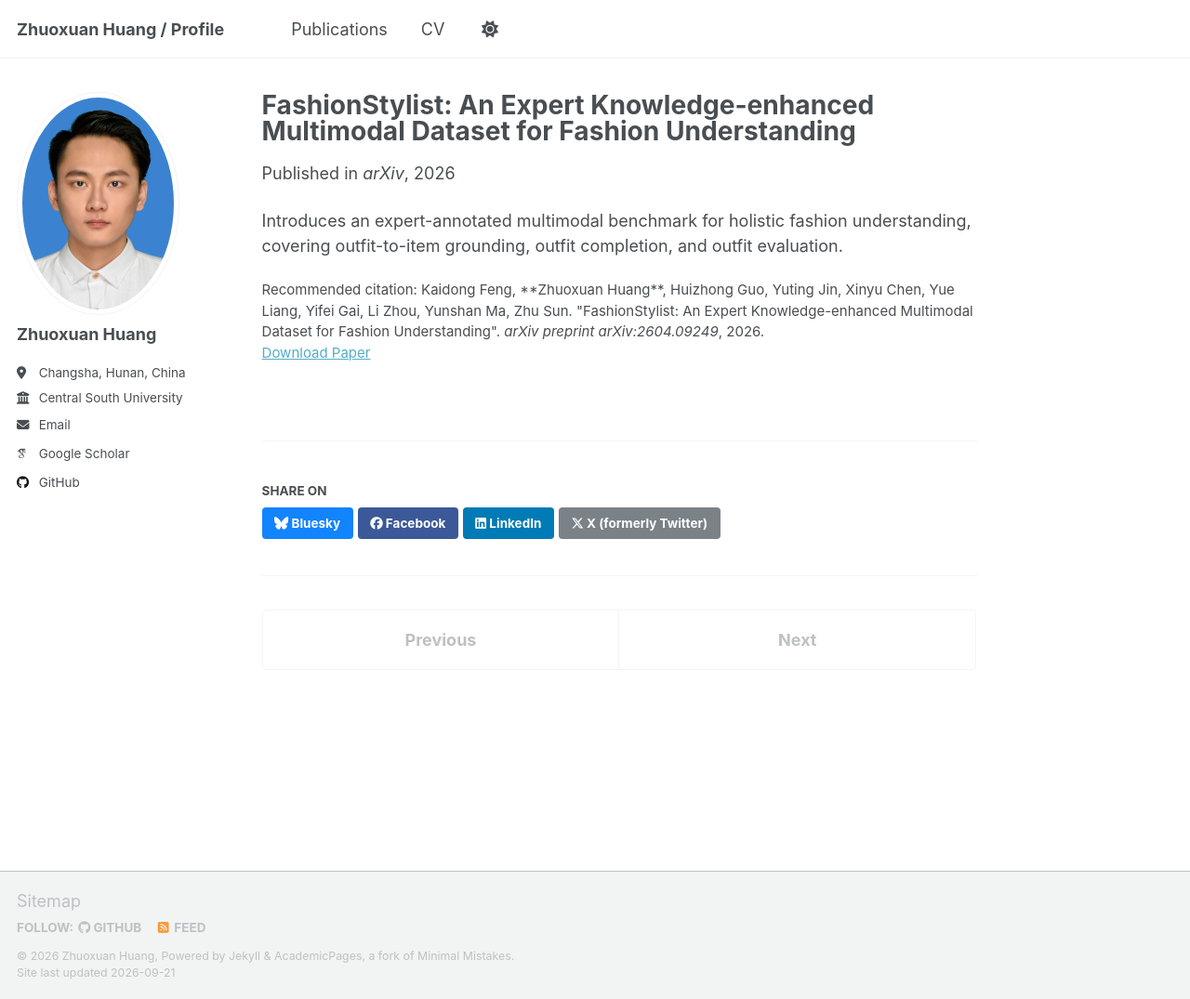
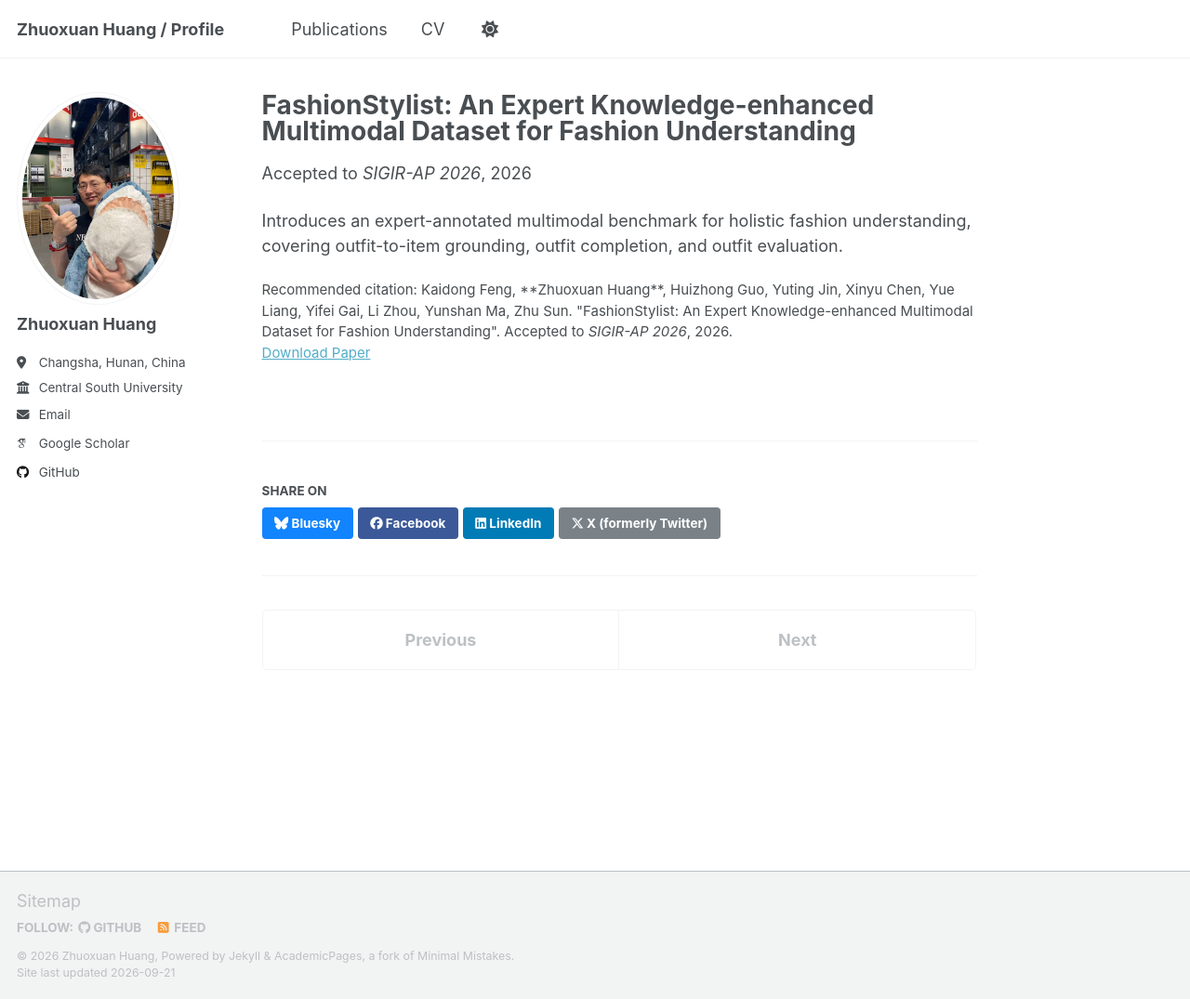
Before and after one commit to zelo2/zelo2.github.io, a Jekyll site: the page built from _publications/2026-04-10-fashionstylist-fashion-understanding.md, in a window 1280 px wide and 1075 px high. Shown: the whole window at 93% size. Built offline with Jekyll 4.4.1, drawn with Linux system fonts in a browser that asks for light colours; some web fonts are replaced; a script that is not in the unit is left out.

Commit message:
Update profile photo and FashionStylist SIGIR-AP acceptance

```diff
--- a/_config.yml
+++ b/_config.yml
@@ -23,7 +23,7 @@ repository               : "zelo2/zelo2.github.io"
 #               Additional customization can be done by editing /_includes/author-profile.html
 author:
   # Biographic information
-  avatar           : "personal_photo/hzx.png"
+  avatar           : "personal_photo/hzx-20260920.jpg"
   name             : "Zhuoxuan Huang"
   pronouns         : # example: "she/her"
   bio              : ""
--- a/_publications/2026-04-10-fashionstylist-fashion-understanding.md
+++ b/_publications/2026-04-10-fashionstylist-fashion-understanding.md
@@ -1,14 +1,14 @@
 ---
 title: "FashionStylist: An Expert Knowledge-enhanced Multimodal Dataset for Fashion Understanding"
 collection: publications
-category: preprints
+category: conferences
 permalink: /publication/2026-fashionstylist-fashion-understanding
 date: 2026-04-10
-status: preprint
-venue: "arXiv"
+status: accepted
+venue: "SIGIR-AP 2026"
 paperurl: "https://arxiv.org/abs/2604.09249"
 excerpt: 'Expert-annotated multimodal dataset for holistic fashion understanding across grounding, completion, and outfit evaluation tasks.'
-citation: 'Kaidong Feng, **Zhuoxuan Huang**, Huizhong Guo, Yuting Jin, Xinyu Chen, Yue Liang, Yifei Gai, Li Zhou, Yunshan Ma, Zhu Sun. "FashionStylist: An Expert Knowledge-enhanced Multimodal Dataset for Fashion Understanding". <i>arXiv preprint arXiv:2604.09249</i>, 2026.'
+citation: 'Kaidong Feng, **Zhuoxuan Huang**, Huizhong Guo, Yuting Jin, Xinyu Chen, Yue Liang, Yifei Gai, Li Zhou, Yunshan Ma, Zhu Sun. "FashionStylist: An Expert Knowledge-enhanced Multimodal Dataset for Fashion Understanding". Accepted to <i>SIGIR-AP 2026</i>, 2026.'
 ---
 
 Introduces an expert-annotated multimodal benchmark for holistic fashion understanding, covering outfit-to-item grounding, outfit completion, and outfit evaluation.
```
Also changed, not shown: README.md (+4 -3 lines), _pages/about.md (+1 -1 lines), images/personal_photo/hzx-20260920.jpg (added).
